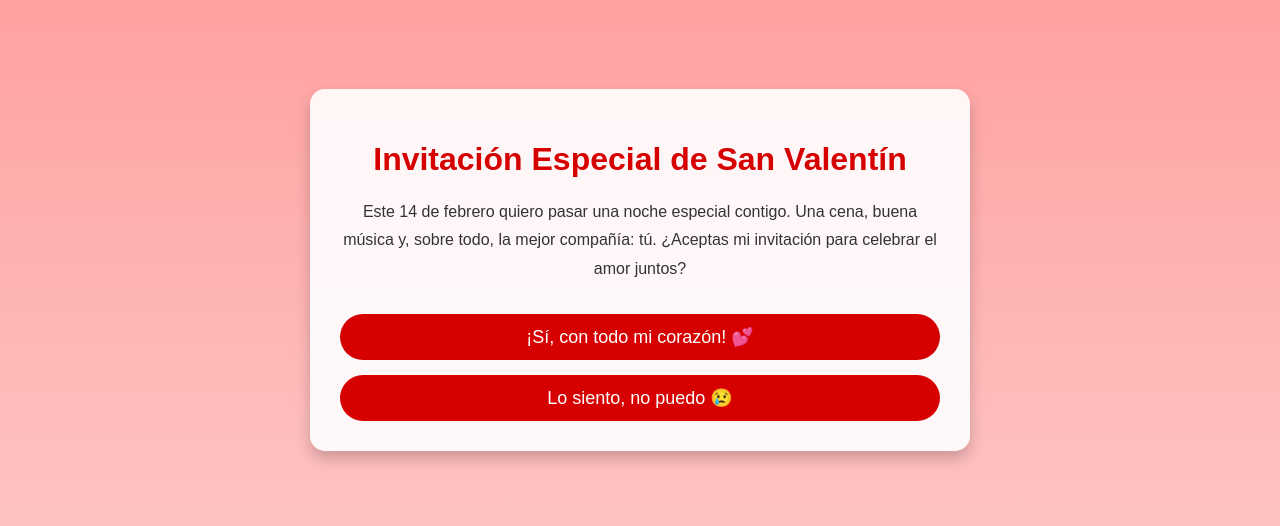
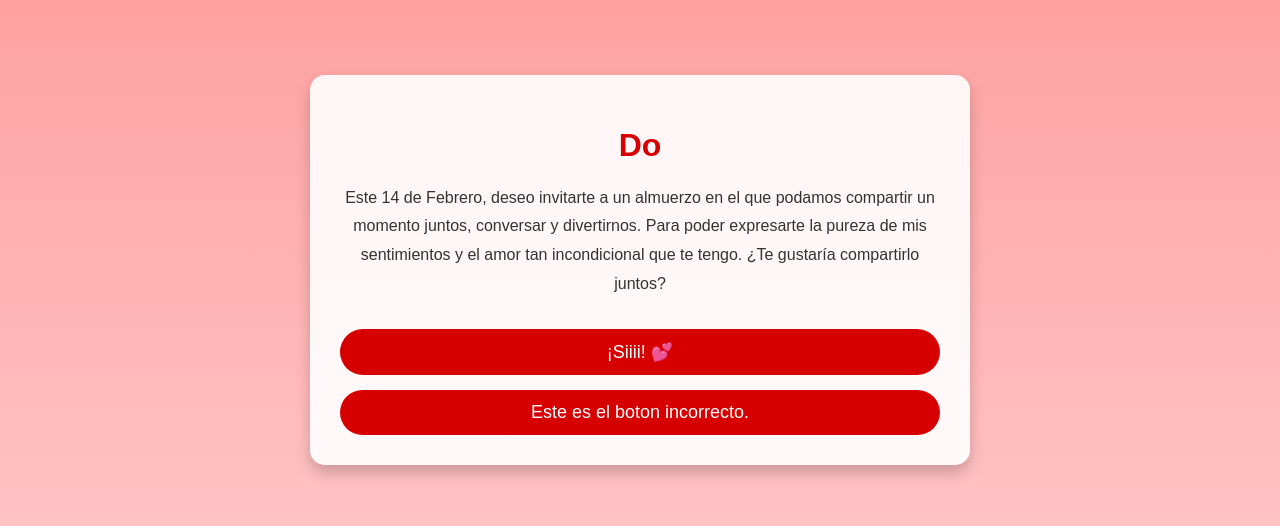
Before and after one commit to kpaulfran/menorque3, a plain HTML site: page index.html in a window 1280 px wide. Shown: the part 130-656 px from the top of the page. Drawn offline with Linux system fonts and the light colour scheme.

Commit message:
Update index.html

```diff
--- a/index.html
+++ b/index.html
@@ -72,24 +72,24 @@
     <script>
         function handleResponse(answer) {
             if (answer === 'yes') {
-                alert('¡Qué alegría! Será una velada inolvidable ❤️');
+                alert('¡Wujuuuu! Encantado de que hayas dicho que sí, bueno, en este momento pondría un envío automático de la respuesta, pero aun estoy aprendiendo, así que por favor envíame la captura de tu respuesta ❤️');
             } else {
-                alert('Oh no... espero que puedas reconsiderarlo 💔');
+                alert('Oh no... te equivocaste de boton, intentalo de nuevo');
             }
         }
     </script>
 </head>
 <body>
     <div class="container">
-        <h1>Invitación Especial de San Valentín</h1>
+        <h1>Do</h1>
         <p>
-            Este 14 de febrero quiero pasar una noche especial contigo.
-            Una cena, buena música y, sobre todo, la mejor compañía: tú.
-            ¿Aceptas mi invitación para celebrar el amor juntos?
+            Este 14 de Febrero, deseo invitarte a un almuerzo en el que podamos compartir un momento juntos, conversar y divertirnos.
+            Para poder expresarte la pureza de mis sentimientos y el amor tan incondicional que te tengo.
+            ¿Te gustaría compartirlo juntos?
         </p>
         <div class="cta-options">
-            <button onclick="handleResponse('yes')">¡Sí, con todo mi corazón! 💕</button>
-            <button onclick="handleResponse('no')">Lo siento, no puedo 😢</button>
+            <button onclick="handleResponse('yes')">¡Siiii! 💕</button>
+            <button onclick="handleResponse('no')">Este es el boton incorrecto.</button>
         </div>
     </div>
 </body>
```
